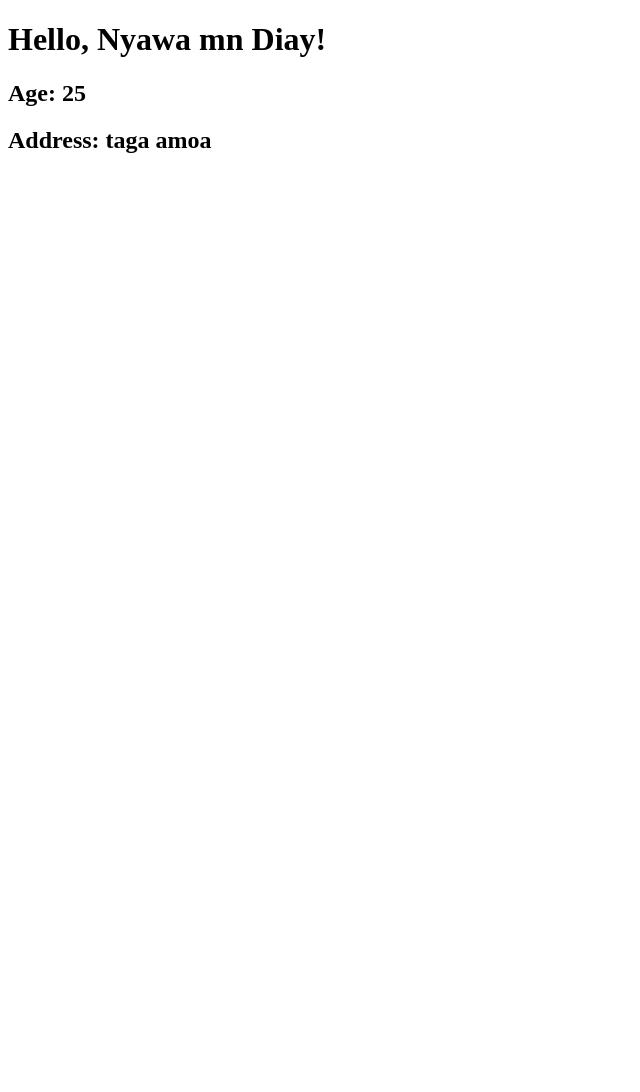
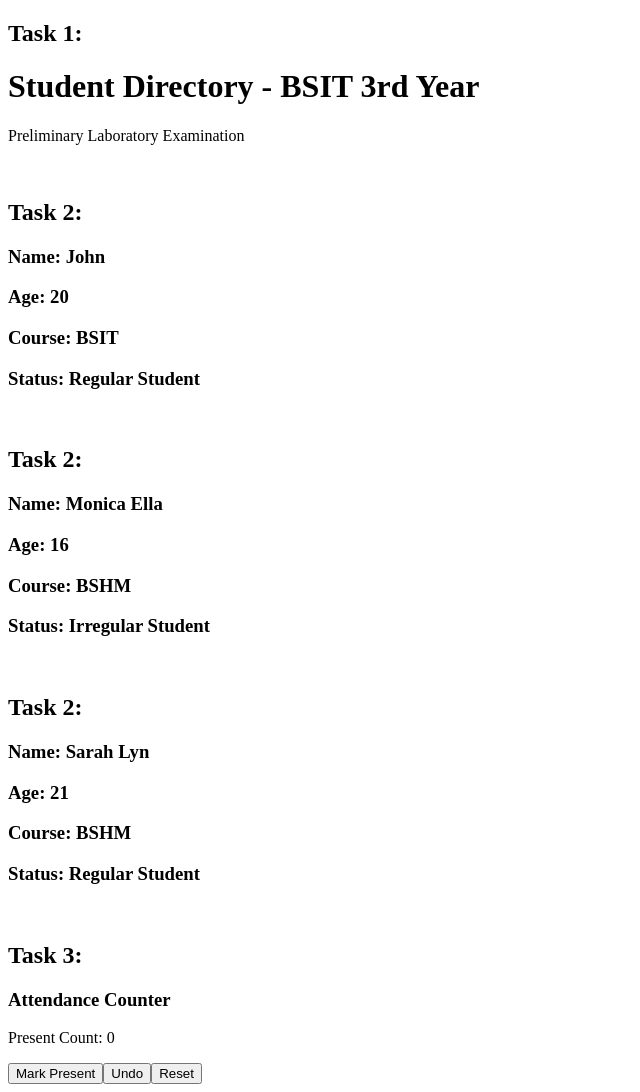
Before and after one commit to YHENGYHANG/REACT, a React (Vite) app: page / in a window 1280 px wide. Shown: the whole page, without its empty margins (0-640 px from the left). Before the commit the page ends 800 px from the top, so only its background shows below. Built offline with nearby package versions, Linux system fonts and the light colour scheme.

Commit message:
Prelim Exam DC4

```diff
--- a/src/App.jsx
+++ b/src/App.jsx
@@ -1,16 +1,19 @@
-import HeaderBanner from "./HeaderBanner"
-import CourseCard from "./CourseCard"
-import SkillList from "./SkillList"
+
+import Header from './Header.jsx'
+import StudentCard from './StudentCard.jsx'
+import AttendanceCounter from './AttendanceCounter.jsx'
+
 function App(){
   return(
-  <div>
-    <HeaderBanner />
-    <CourseCard />
-    <SkillList />
+    <div>
 
+      <Header title="HUbaga  "/>
+      <StudentCard name="John" age={20} course="BSIT" status={true}/>
+      <StudentCard name="Monica Ella" age={16} course="BSHM" status={false}/>
+      <StudentCard name="Sarah Lyn" age={21} course="BSHM" status={true}/>
+      <AttendanceCounter />
 
-  </div>
+    </div>
   )
-
 }
 export default App
--- /dev/null
+++ b/src/AttendanceCounter.jsx
@@ -0,0 +1,24 @@
+import {useState} from 'react'
+
+function AttendanceCounter() {
+    const [count, setCount] = useState(0);
+
+    const MarkPresent = () => setCount(count + 1);
+    const Undo = () => setCount(count > 0 ? count - 1 : count);
+    const Reset = () => setCount(0);
+
+
+    return(
+        <div>
+            <h2>Task 3:</h2>
+            <h3>Attendance Counter</h3>
+            <p>Present Count: {count}</p>
+            <button onClick={MarkPresent}>Mark Present</button>
+            <button onClick={Undo}>Undo</button>
+            <button onClick={Reset}>Reset</button>
+            <br></br>
+
+        </div>
+    )
+}
+export default AttendanceCounter
--- a/src/Example.jsx
+++ /dev/null
@@ -1,10 +0,0 @@
-function Example(props) {
-    return(
-        <div>
-            <h1>Hello, {props.name}!</h1>
-            <h2>Age: {props.age}</h2>
-            <h2>Address: {props.address}</h2>
-        </div>
-    )
-}
-export default Example;
--- /dev/null
+++ b/src/Header.jsx
@@ -0,0 +1,13 @@
+function Header() {
+
+    return(
+        <div>
+            <h2>Task 1:</h2>
+            <h1>Student Directory - BSIT 3rd Year</h1>
+            <p>Preliminary Laboratory Examination</p>
+            <br></br>
+
+        </div>
+    )
+}
+export default Header
--- /dev/null
+++ b/src/Product.jsx
@@ -0,0 +1,11 @@
+function Product(product) {
+    return(
+        <div>
+            <h1>Product Name: {product.name}</h1>
+            <h2>Price: ${product.price}</h2>
+            <h2>Category: {product.category}</h2>
+            <h2>Instock: {product.Instock} </h2>
+        </div>
+    )
+}
+export default Product;
--- /dev/null
+++ b/src/State.jsx
@@ -0,0 +1,36 @@
+import { useState } from "react";
+
+function State(){
+    const [count, setCount] = useState(0);
+    const [byten, BYTEN] = useState(10);
+
+    const increment = () => setCount(count +1)
+    const decrement = () => setCount(count-1);
+    const reset = () => setCount(0);
+
+    //Increment By Ten
+    const ten = () => BYTEN(byten + 10);
+    const miten = () => BYTEN(byten -10);
+    const rest = () => BYTEN(0);
+
+    return(
+        <div>
+            {/* Just Increement */}
+            <p>Count: {count}</p>
+            <button onClick={increment}>+</button>
+            <button onClick={decrement}>-</button>
+            <button onClick={reset}>Reset</button>
+
+            {/* //Increase By Ten: */}
+            <p>BY TEN: {byten}</p>
+            <button onClick={rest}>Reset</button>
+            <button onClick={ten}>Ten</button>
+            <button onClick={miten}>DecreaseByten</button>
+        </div>
+
+
+
+    )
+
+}
+export default State
--- /dev/null
+++ b/src/StudentCard.jsx
@@ -0,0 +1,15 @@
+function StudentCard(props) {
+
+
+    return(
+        <div>
+            <h2>Task 2:</h2>
+            <h3>Name: {props.name}</h3>
+            <h3>Age: {props.age}</h3>
+            <h3>Course: {props.course}</h3>
+            <h3>Status: {props.status ? "Regular Student" : "Irregular Student"}</h3>
+            <br></br>
+        </div>
+    )
+}
+export default StudentCard
--- a/src/main.jsx
+++ b/src/main.jsx
@@ -7,16 +7,30 @@ import { createRoot } from 'react-dom/client'
 // import HeaderBanner from './HeaderBanner'
 // import CourseCard from './CourseCard'
 // import SkillList from './SkillList'
-import Example from './Example'
+// import Product from './Product.jsx'
+
+// import State from './State.jsx'
+
+// import Header from './Header.jsx'
+// import StudentCard from './StudentCard.jsx'
+import App from './App.jsx'
 
 createRoot (document.getElementById('root')).render(
   <StrictMode>
 
     {/* <HeaderBanner />
-    <CourseCard />
-    <SkillList /> */}
+    <CourseCard /> */}
 
-    <Example name= "Nyawa mn Diay" age={25} address="taga amoa" />
+
+    {/* <Example name= "Nyawa mn Diay" age={25} address="taga amoa" /> */}
+    {/* < Product name="Downy" price ={7.50} category="Food" Instock="true"/> */}
+    {/* <State /> */}
+
+      {/* <Header title="HUbaga  "/>
+      <StudentCard name="John" age={20} course="BSIT" status={true}/> */}
+
+    <App />
+
 
   </StrictMode>
 
```
Also changed, not shown: src/Form.jsx (added, +20 -0 lines).
